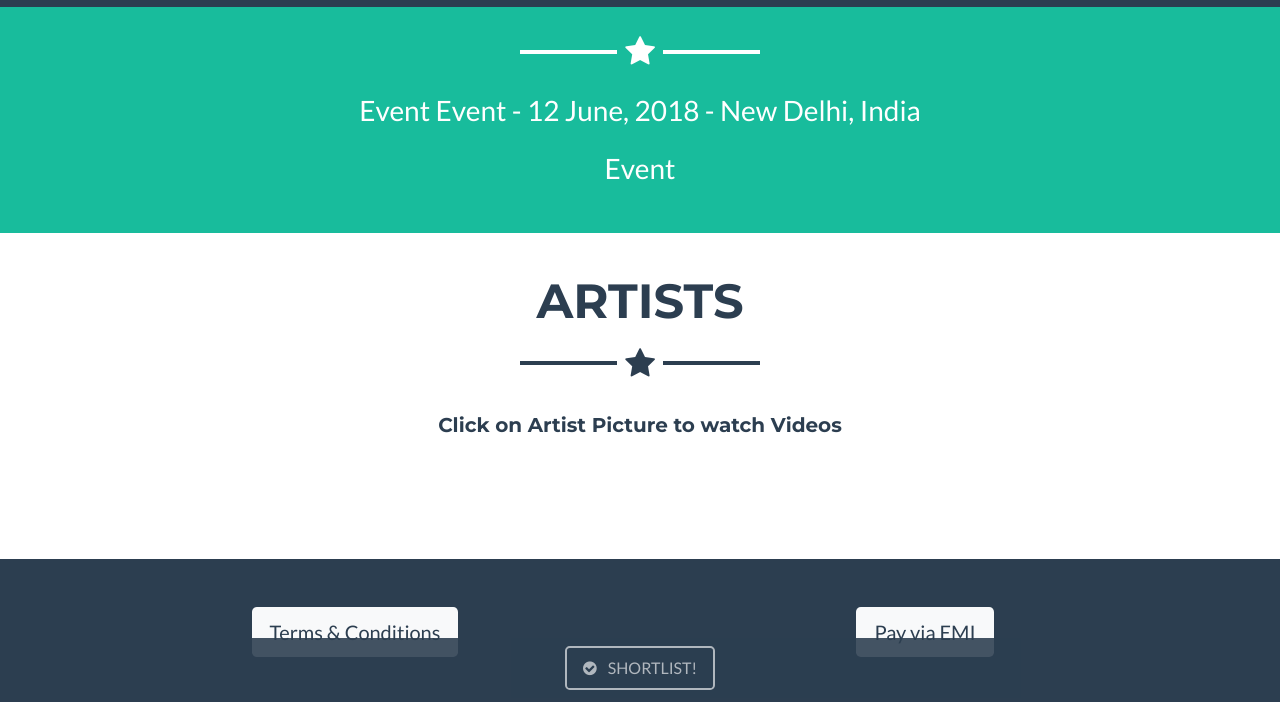
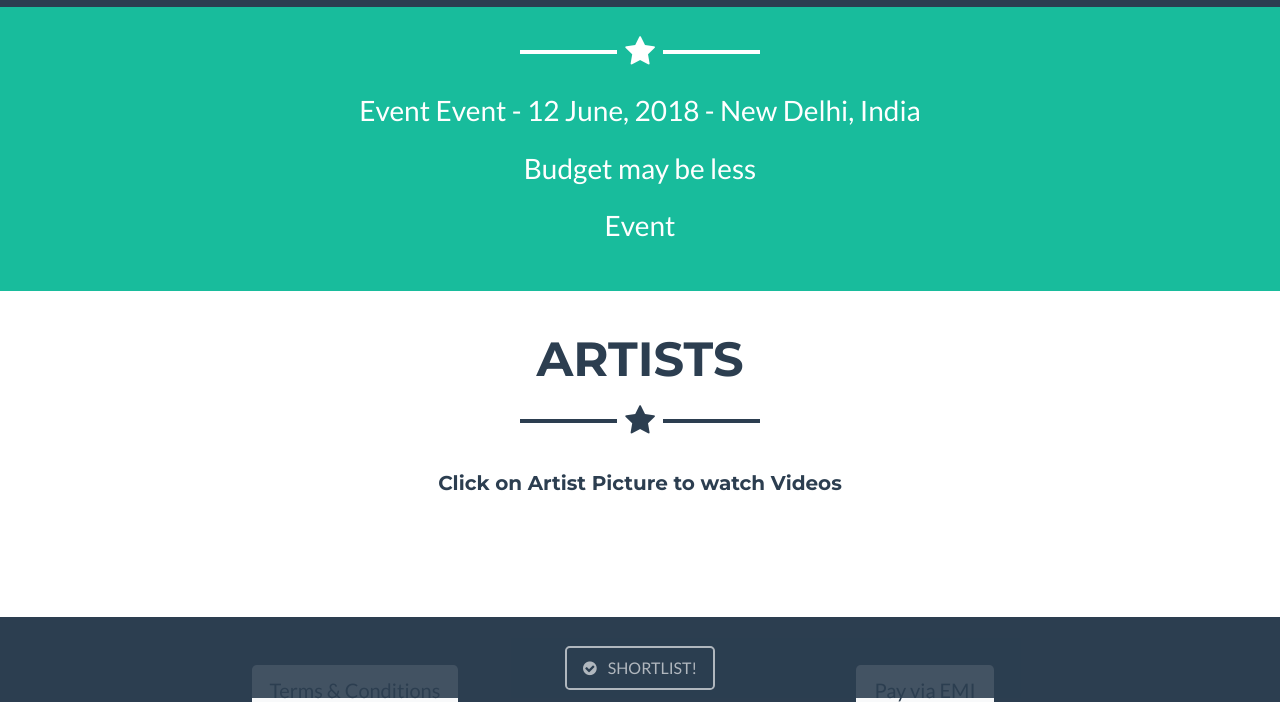
Before and after one commit to rahulstar754/shortlist, a website: page views/index.html in a window 1280 px wide. Shown: the part 102-804 px from the top of the page. Drawn offline with nearby package versions, Linux system fonts and the light colour scheme; some packages are replaced by stand-ins of ours; files that its build step writes are made by us from their sources; a script that the page names is missing; files whose address does not match are found by name.

Commit message:
add this line Budget may be less

```diff
--- a/views/index.html
+++ b/views/index.html
@@ -71,6 +71,8 @@
         <hr class="star-light">
         <h2 class="font-weight-light mb-0"><span id="clientEvent">Event</span> Event - <span id="clientDate">12 June, 2018</span> - <span id="clientBudget">New Delhi, India</span></h2>
         <br/>
+        <h2 class="font-weight-light mb-0"><span>Budget may be less</span></h2>
+		<br/>
         <h2 class="font-weight-light mb-0"><span id="clientVenue">Event</span></h2>
       </div>
     </header>
```
